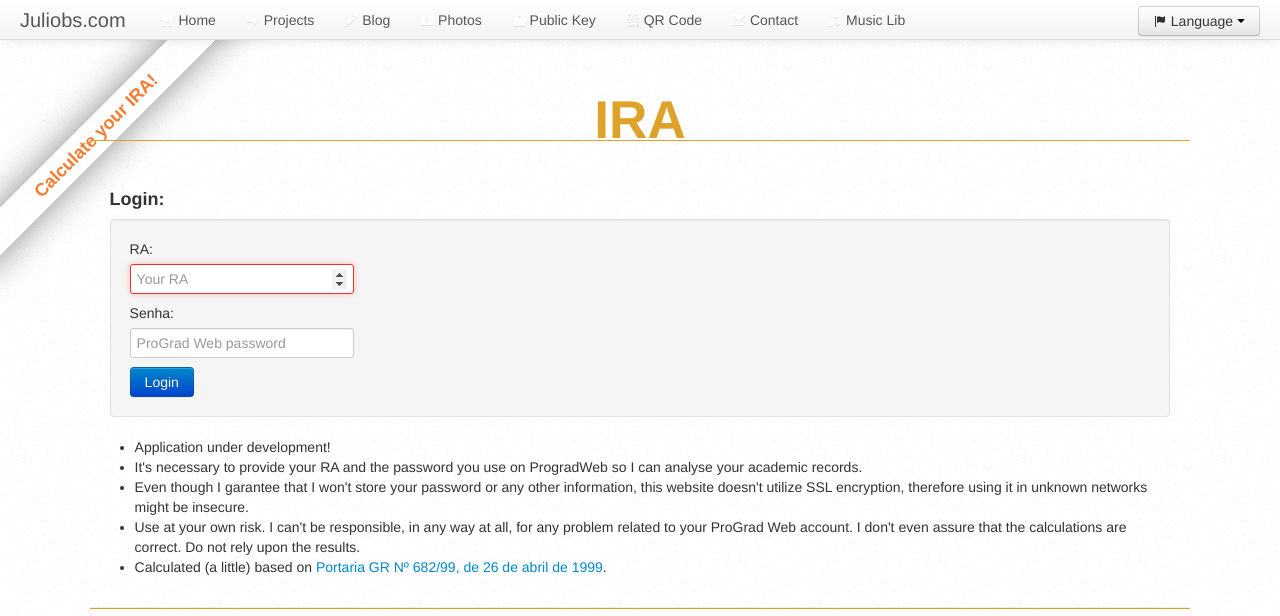
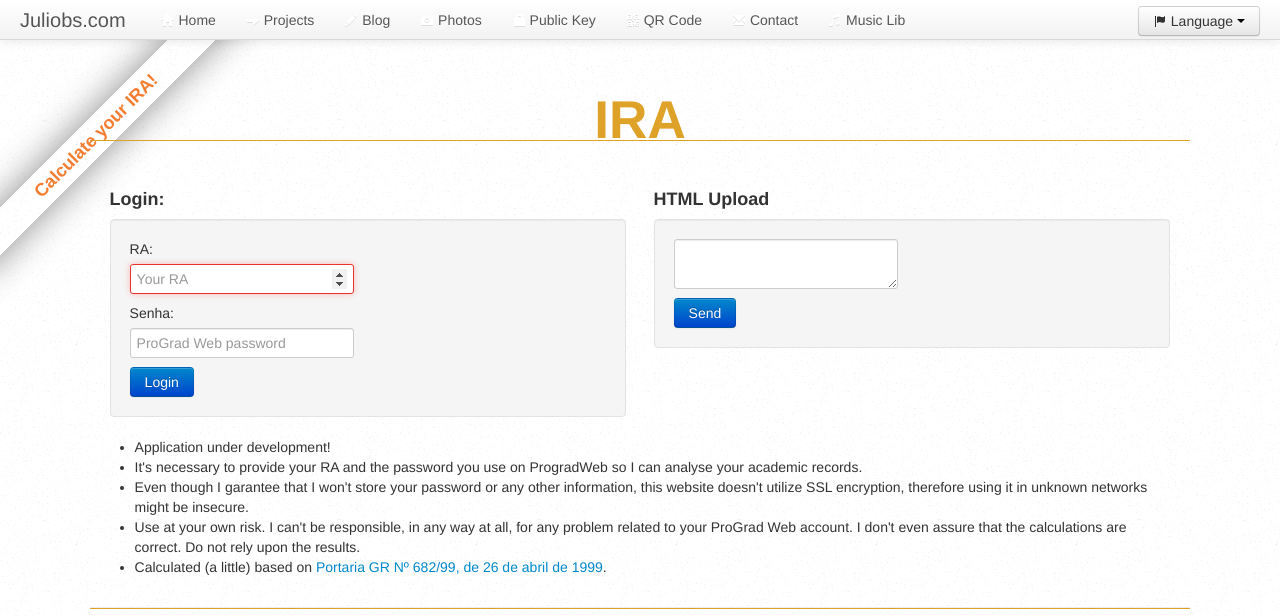
Before and after one commit to agnaldomarinho/juliobs, a Django app: page /ira/ in a window 1280 px wide. Shown: the top 616 px of the page. Run offline with Django 3.2, Linux system fonts and the light colour scheme; parts of the project's set-up code (start-up, migrations or seed data) failed here and were passed over; some libraries are stand-ins or nearby versions.

Commit message:
Melhorei formatacao do codigo

```diff
--- a/ira/urls.py
+++ b/ira/urls.py
@@ -2,5 +2,5 @@
 from django.conf.urls import patterns, include, url
 
 urlpatterns = patterns('ira.views',
-    url(r'^$', 'ira'),
+    url(r'^$', 'ira', name="index"),
 )
--- a/ira/views.py
+++ b/ira/views.py
@@ -6,18 +6,18 @@ import re
 import mechanize
 
 
-def calcula_ira(nota_ponderada, inscritos, cancelados, desistentes):
-    if inscritos <= 0:
+def calcula_ira(nota_pond, inscr, cancel, desist):
+    if inscr <= 0:
         return 0
 
     try:
-        ira = 1000 * (nota_ponderada / inscritos) * (2 -
-                (cancelados + 2 * desistentes) / inscritos)
+        ira = 1000 * (nota_pond / inscr) * (2 - (cancel + 2 * desist) / inscr)
         ira = int(round(ira))
     except:
         ira = 0
 
     return ira
+
 
 def ira(request):
     #Se acabou de entrar no site
@@ -35,7 +35,7 @@ def ira(request):
             #RA ou senha em branco
             if errors:
                 return render(request, 'ira/ira.html',
-                        {'etapa': 'login', 'errors': errors})
+                              {'etapa': 'login', 'errors': errors})
             else:
                 ra = request.POST['ra']
                 senha = request.POST['senha']
@@ -47,7 +47,7 @@ def ira(request):
                 br.set_handle_robots(False)
 
                 br.addheaders = [('User-agent',
-                    'Mozilla/5.0 (X11; Linux x86_64; rv:12.0) Gecko/20100101 Firefox/12.0')]
+                    'Mozilla/5.0 (X11; Linux x86_64; rv:17.0) Gecko/17.0 Firefox/17.0')]
 
                 link = 'https://progradweb.ufscar.br/progradweb/servlet/Superior'
 
@@ -84,11 +84,11 @@ def ira(request):
                 except mechanize._mechanize.FormNotFoundError:
                     errors.append('Verifique sua senha.')
                     return render(request, 'ira/ira.html',
-                            {'etapa': 'login', 'errors': errors})
+                                  {'etapa': 'login', 'errors': errors})
                 except:
                     errors.append(sys.exc_info())
                     return render(request, 'ira/ira.html',
-                            {'etapa': 'login', 'errors': errors})
+                                  {'etapa': 'login', 'errors': errors})
                 else:
                     #Possui mais de 1 enfase?
                     if data.find("Clique em uma das &ecirc;nfases abaixo para ver") != -1:
@@ -100,15 +100,14 @@ def ira(request):
                             enfases = []
                             for link in links:
                                 nome = link.text.decode('ISO-8859-1')
-                                enfase = {'nome': nome,
-                                        'url': link.url}
+                                enfase = {'nome': nome, 'url': link.url}
                                 enfases.append(enfase)
 
                             return render(request, 'ira/ira.html',
-                                    {'enfases': enfases,
-                                        'ra': ra,
-                                        'senha': senha,
-                                        'etapa': 'selecionar_enfase'})
+                                          {'enfases': enfases,
+                                              'ra': ra,
+                                              'senha': senha,
+                                              'etapa': 'selecionar_enfase'})
                         #Já escolheu uma ênfase
                         else:
                             enfases_link = request.POST['enfase_opt']
@@ -213,9 +212,9 @@ def ira(request):
                             "Reprovado", "Cancelado", "Desistente", "Pendente"]
 
                     return render(request, 'ira/ira.html',
-                            {'etapa': 'mostrar_ira', 'ira': ira,
-                                'materias': materias,
-                                'resultados_possiveis': resultados_possiveis})
+                                  {'etapa': 'mostrar_ira', 'ira': ira,
+                                   'materias': materias,
+                                   'resultados_possiveis': resultados_possiveis})
 
         elif 'previsao' in request.POST:
             from itertools import izip
@@ -267,9 +266,9 @@ def ira(request):
 
                 # Guarda lista para depois
                 materia = {'nome': nome,
-                        'nota': nota,
-                        'resultado': resultado,
-                        'creditos': creditos}
+                           'nota': nota,
+                           'resultado': resultado,
+                           'creditos': creditos}
                 materias.append(materia)
 
             # Se ainda não fez nenhuma disciplina (bixo) faz ira = 0 e
@@ -278,14 +277,13 @@ def ira(request):
             if (creditos_inscritos <= 0):
                 ira = 0
                 materia = {'nome': '',
-                        'nota': '',
-                        'resultado': '',
-                        'creditos': ''}
+                           'nota': '',
+                           'resultado': '',
+                           'creditos': ''}
                 materias.append(materia)
             else:
                 try:
-                    ira = calcula_ira(nota_ponderada, creditos_inscritos,
-                            creditos_cancelados, creditos_desistentes)
+                    ira = calcula_ira(nota_ponderada, creditos_inscritos, creditos_cancelados, creditos_desistentes)
                 except:
                     errors.append(sys.exc_info())
                     return render(request, 'ira/ira.html',
@@ -295,6 +293,6 @@ def ira(request):
                     "Reprovado", "Cancelado", "Desistente", "Pendente"]
 
             return render(request, 'ira/ira.html',
-                    {'etapa': 'mostrar_ira', 'ira': ira,
-                        'materias': materias,
-                        'resultados_possiveis': resultados_possiveis})
+                          {'etapa': 'mostrar_ira', 'ira': ira,
+                           'materias': materias,
+                           'resultados_possiveis': resultados_possiveis})
--- a/juliobs/templates/ira/ira.html
+++ b/juliobs/templates/ira/ira.html
@@ -29,7 +29,6 @@
 {% include "ira/selecionar_enfase.html" %}
 {% endifequal %}
 
-
 {% ifequal etapa 'mostrar_ira' %}
 {% include "ira/mostrar_ira.html" %}
 {% endifequal %}
--- a/juliobs/templates/ira/login.html
+++ b/juliobs/templates/ira/login.html
@@ -11,6 +11,7 @@
 {% endif %}
 
 <div class="row-fluid">
+    <div class="span6">
         <h4>Login:</h4>
         <form class="well" name="dados" method="post" action="">{% csrf_token %}
             <label>RA:</label>
@@ -23,6 +24,16 @@
             <br>
             <input class="btn btn-primary" type="submit" name="login" value="Login">
         </form>
+    </div>
+
+    <div class="span6">
+        <h4>HTML Upload</h4>
+        <form class="well" name="html" method="post" action="">{% csrf_token %}
+            <textarea name="hist_html"></textarea>
+            <br>
+            <input class="btn btn-primary" type="submit" name="send" value="Send">
+        </form>
+    </div>
 </div>
 
 <div class="row-fluid">
```
Lines whose indentation alone changed are shown as unchanged.
